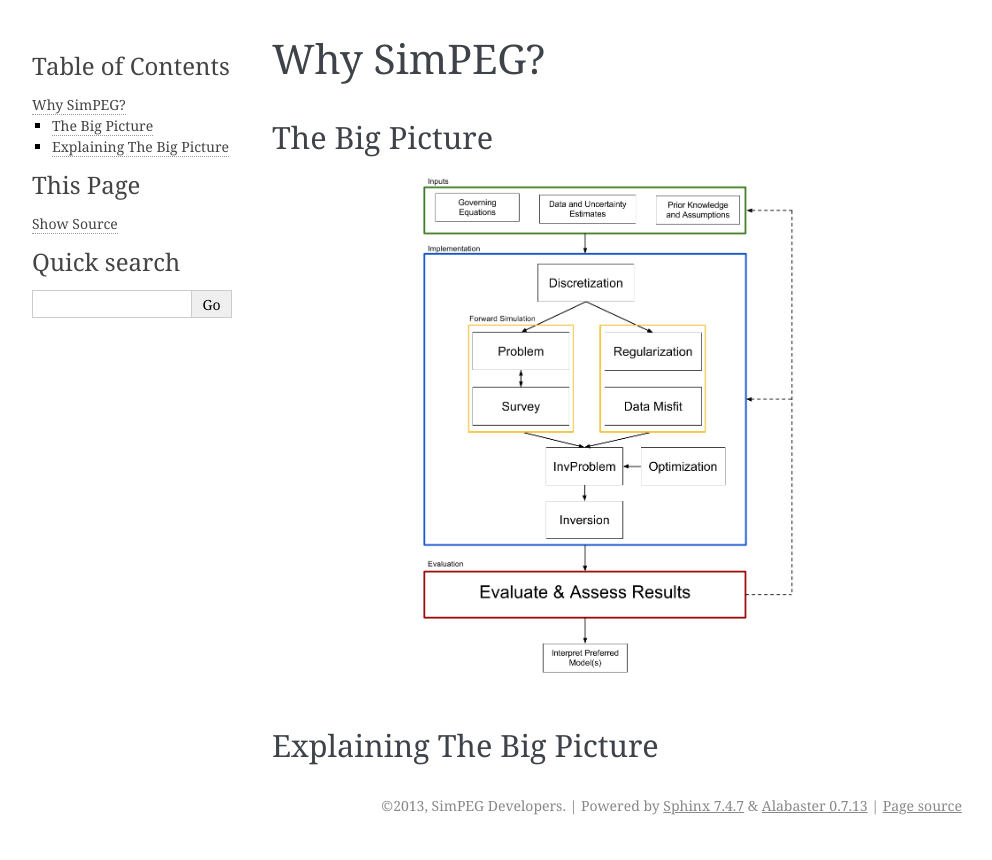
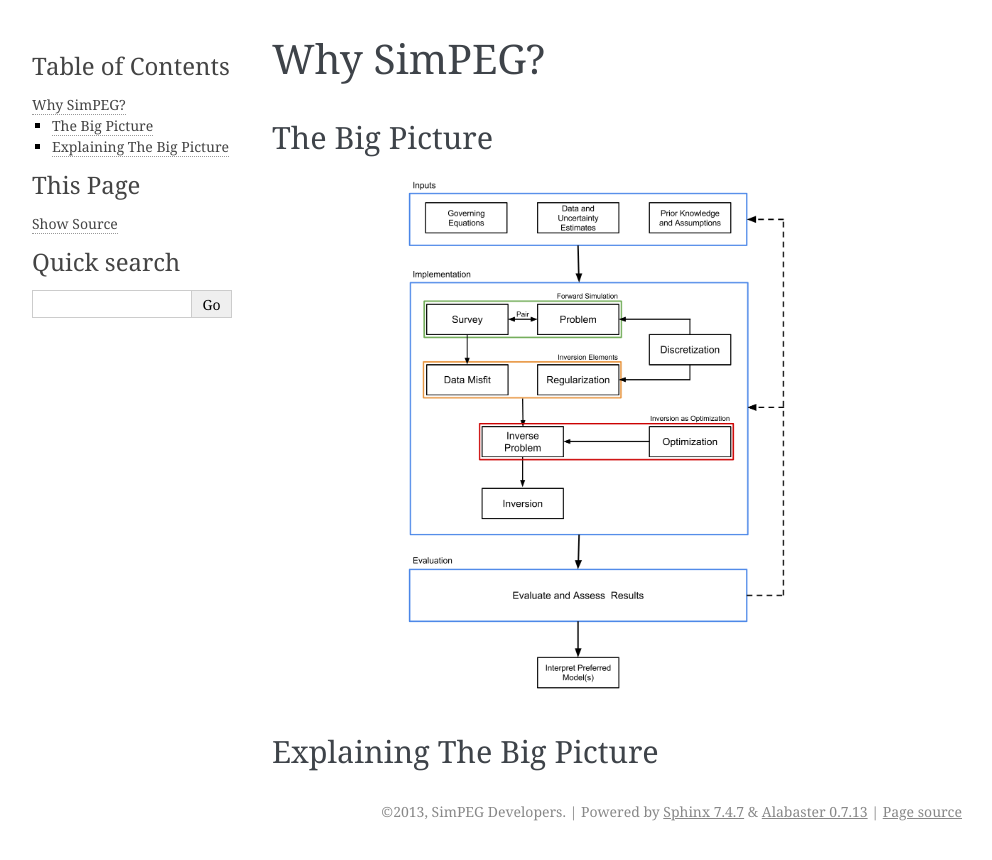
Before and after one commit to simpeg/simpeg, a Sphinx documentation site: the page built from docs/api_bigPicture.rst, in a window 1280 px wide. Shown: the top 860 px of the page, without its empty margins (148-1140 px from the left). Built offline with Sphinx 7.4.7, drawn with Linux system fonts in a browser that asks for light colours.

Commit message:
Updated Inversion Workflow image to be the same as the one in the paper

```diff
--- a/docs/api_bigPicture.rst
+++ b/docs/api_bigPicture.rst
@@ -7,7 +7,7 @@
 The Big Picture
 ===============
 
-.. image:: simpeg-framework.png
+.. image:: InversionWorkflow.png
    :width: 400 px
    :alt: Framework
    :align: center
```
Also changed, not shown: docs/InversionWorkflow.png (added).
